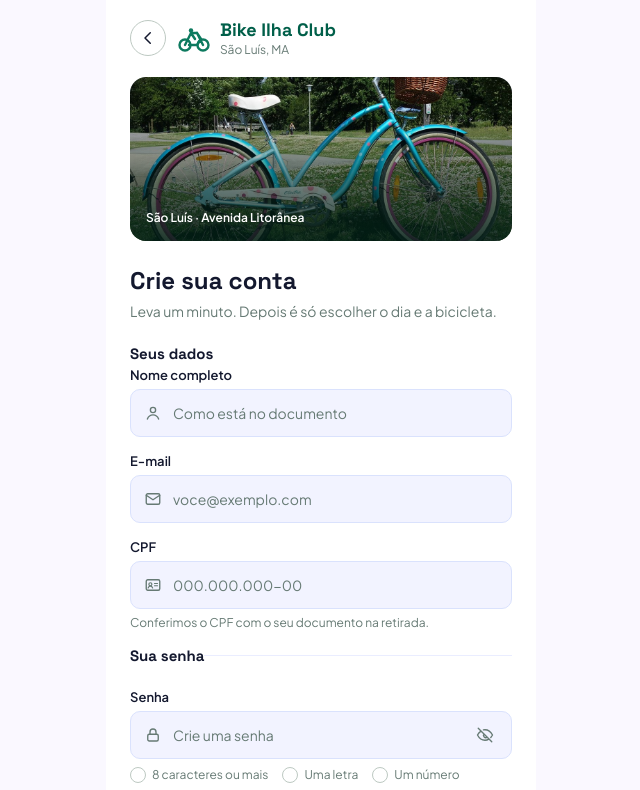
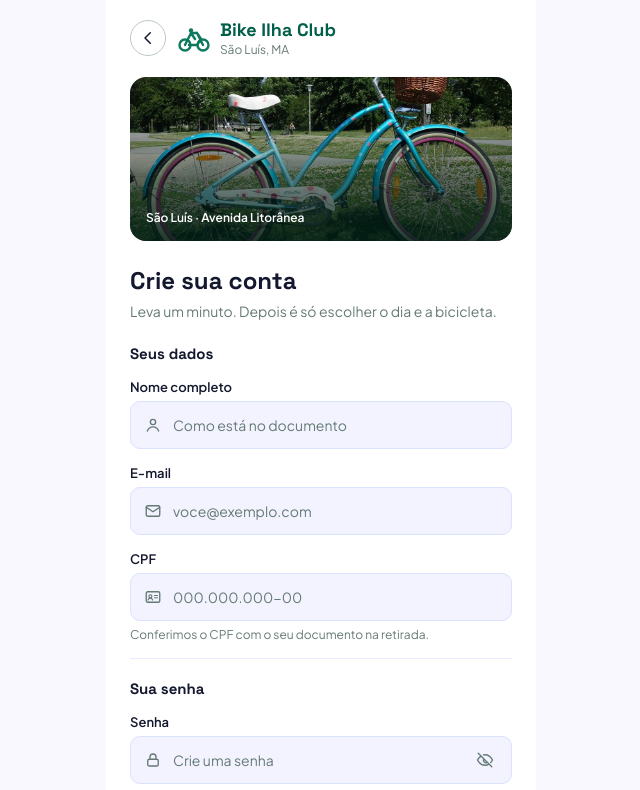
Before and after one commit to heliolevi/Projeto-POO, a Next.js app: page /cadastro in a window 1280 px wide. Shown: the top 790 px of the page, without its empty margins (319-959 px from the left). Built offline with nearby package versions, Linux system fonts and the light colour scheme.

Commit message:
fix(app): títulos das seções do cadastro fora da linha separadora

```diff
--- a/src/app/cadastro/page.tsx
+++ b/src/app/cadastro/page.tsx
@@ -102,8 +102,10 @@ export default function CadastroPage() {
           </div>
         )}
 
-        <fieldset className={authStyles.secao}>
-          <legend className={authStyles.secaoTitulo}>Seus dados</legend>
+        <div className={authStyles.secao} role="group" aria-labelledby="cadastro-dados">
+          <h3 id="cadastro-dados" className={authStyles.secaoTitulo}>
+            Seus dados
+          </h3>
 
           <TextField
             label="Nome completo"
@@ -141,10 +143,12 @@ export default function CadastroPage() {
             maxLength={14}
             required
           />
-        </fieldset>
+        </div>
 
-        <fieldset className={authStyles.secao}>
-          <legend className={authStyles.secaoTitulo}>Sua senha</legend>
+        <div className={authStyles.secao} role="group" aria-labelledby="cadastro-senha">
+          <h3 id="cadastro-senha" className={authStyles.secaoTitulo}>
+            Sua senha
+          </h3>
 
           <PasswordField
             label="Senha"
@@ -199,7 +203,7 @@ export default function CadastroPage() {
               As duas senhas são iguais.
             </p>
           )}
-        </fieldset>
+        </div>
 
         <div>
           <label className={styles.checkboxRow}>
--- a/src/shared/ui/AuthLayout.module.css
+++ b/src/shared/ui/AuthLayout.module.css
@@ -113,9 +113,6 @@
   display: flex;
   flex-direction: column;
   gap: var(--space-16);
-  margin: 0;
-  padding: 0;
-  border: 0;
   min-width: 0;
 }
 
@@ -125,8 +122,6 @@
 }
 
 .secaoTitulo {
-  padding: 0;
-  margin-bottom: var(--space-4);
   font-family: var(--font-heading);
   font-size: var(--font-size-lg);
   font-weight: var(--font-weight-bold);
```
